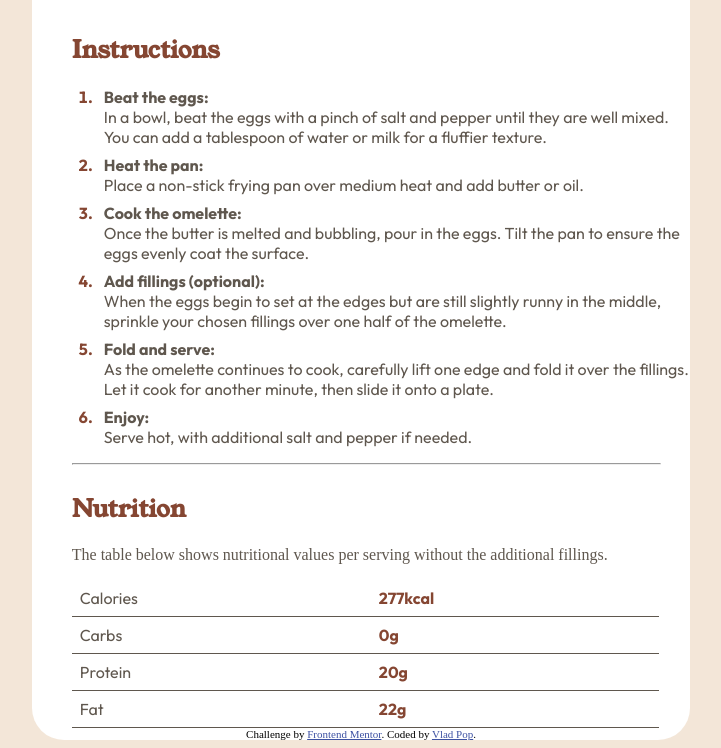
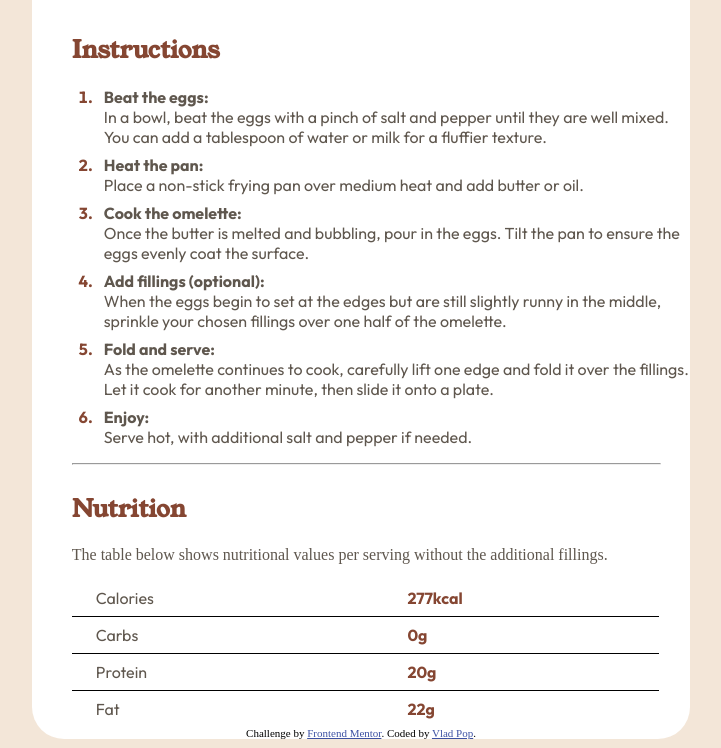
Before and after one commit to NoAnswerss/Recipe-Page, a plain HTML site: page index.html in a window 1280 px wide. Shown: the part 1050-1798 px from the top of the page, without its empty margins (279-1000 px from the left). Drawn offline with Linux system fonts and the light colour scheme.

Commit message:
arranged table items

```diff
--- a/index.html
+++ b/index.html
@@ -68,19 +68,19 @@
                 <p class="brown">The table below shows nutritional values per serving without the additional fillings.</p>
                 <table class="brown font-outfit">
                   <tr>
-                    <td>Calories</td>
+                    <td class="pl-6">Calories</td>
                     <td class="nutmeg"><strong>277kcal</strong></td>
                   </tr>
                   <tr>
-                    <td>Carbs</td>
+                    <td class="pl-6">Carbs</td>
                     <td class="nutmeg"><strong>0g</strong></td>
                   </tr>
                   <tr>
-                    <td>Protein</td>
+                    <td class="pl-6">Protein</td>
                     <td class="nutmeg"><strong>20g</strong></td>
                   </tr>
                   <tr>
-                    <td>Fat</td>
+                    <td class="pl-6">Fat</td>
                     <td class="nutmeg"><strong>22g</strong></td>
                   </tr>
                 </table>
--- a/styles.css
+++ b/styles.css
@@ -108,14 +108,23 @@ table {
     width: 95%;
   }
 
+  tr {
+    border-bottom: 1px solid #000; /* Adjust the color as needed */
+    width: 95%;
+  }
+
+  tr:last-child {
+    border-bottom: none; /* Remove border for the last tr (last row) */
+  }
+
   td {
-    border-bottom: 1px solid hsl(30, 10%, 34%); /* Adjust the color as needed */
     padding: 8px;
   }
 
   strong {
     display: block; /* Ensures the <strong> element takes full width */
   }
+
   hr {
     color:  hsl(30, 10%, 34%);
     width: 95%;
```
